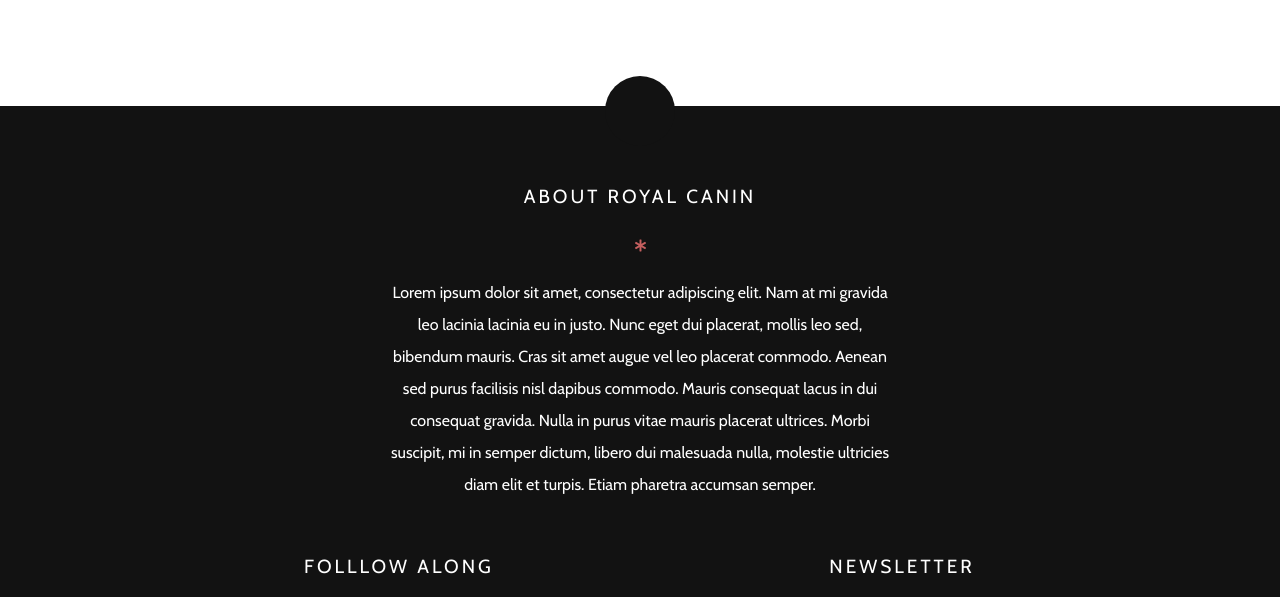
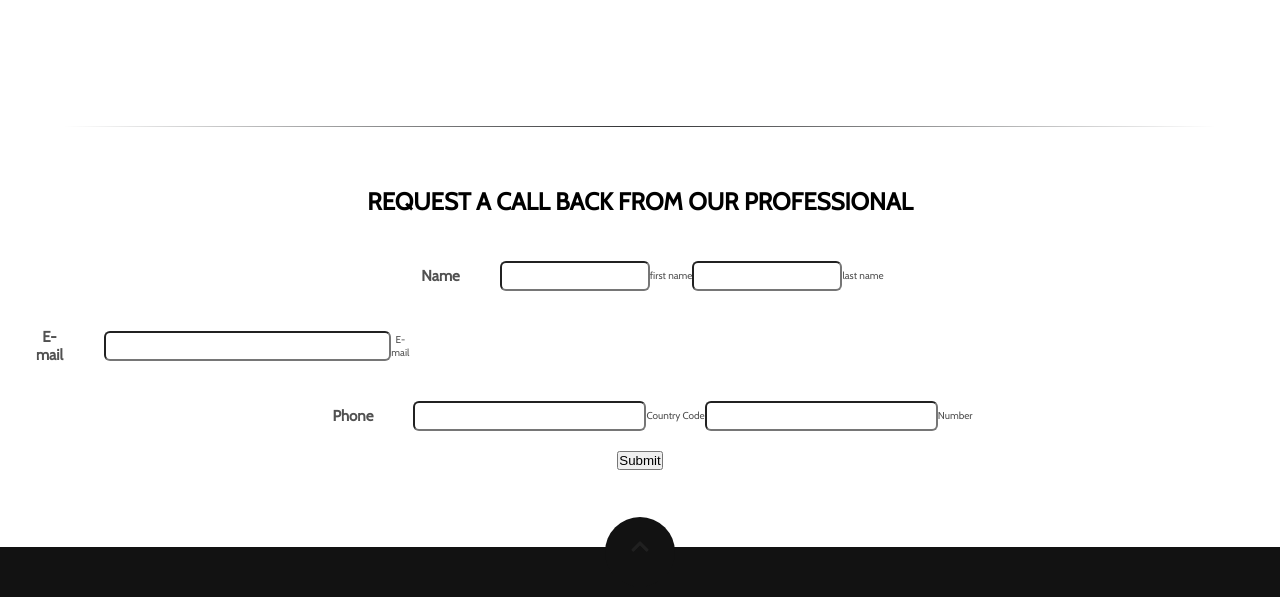
Before and after one commit to AdvikMehta/Royal-Canin, a plain HTML site: page bookings.html in a window 1280 px wide. Shown: the part 1813-2410 px from the top of the page. Drawn offline with nearby package versions, Linux system fonts and the light colour scheme; some packages are replaced by stand-ins of ours; a script that the page names is missing; a web font is replaced by a local one.

Commit message:
Progress on contact form

```diff
--- a/bookings.html
+++ b/bookings.html
@@ -131,6 +131,40 @@
     </section>
     <!-- Day Care ends here -->
 
+    <!-- Divider starts here -->
+    <div class="divider-wrapper"><div class="divider div-transparent"></div></div>
+    <!-- Divider ends here -->
+
+    <!-- Registration form starts here -->
+    <section class="regform-wrapper">
+        <div class="regform-header">
+            <h1>Request a call back from our professional</h1>
+        </div>
+        <form class="regform">
+            <div class="name">
+                <h2 class="form-field">Name</h2>
+                <input class=" input firstname" type="text" name="first_name">
+                <label class="firstlabel">first name</label>
+                <input class="input lastname" type="text" name="last_name">
+                <label class="lastlabel">last name</label>
+            </div>
+            <div class="email">
+                <h2 class="form-field">E-mail</h2>
+                <input class="input email" type="text" name="email">
+                <label class="emaillabel">E-mail</label>
+            </div>
+            <div class="phone">
+                <h2 class="form-field">Phone</h2>
+                <input class="input countrycode" type="text" name="country_code">
+                <label class="countrylabel">Country Code</label>
+                <input class="input number" type="text" name="num">
+                <label class="numlabel">Number</label>
+            </div>
+            <button type="submit">Submit</button>
+        </form>
+    </section>
+    <!-- Registration form ends here -->
+
     <footer>
         <div class="container">
             <div class="back-to-top">
--- a/styles.css
+++ b/styles.css
@@ -416,6 +416,63 @@ header {
     background-size: cover;
 }
 
+/* Registration Form */
+.regform-wrapper {
+    margin: 0;
+    padding: 0;
+    height: 50vh;
+}
+
+.regform-header {
+    padding: 40px 0 15px 0;
+    text-transform: uppercase;
+    color: black;
+    text-align: center;
+    font-size: 16px;
+}
+
+.regform {
+    margin: auto;
+    padding: 10px;
+    text-align: center;
+    display: block;
+    align-items: center;
+    justify-content: center;
+}
+
+.regform .name, .email, .phone {
+    width: 100%;
+    height: 70px;
+    display: flex;
+    align-items: center;
+    justify-content: center;
+}
+
+.regform .form-field {
+    font-weight: 700;
+    margin-left: 25px;
+    padding-right: 40px;
+}
+
+.regform .input {
+    line-height: 40px;
+    border-radius: 6px;
+    padding-left: 22px;
+    font-size: 16px;
+    height: 30px;
+    align-items: center;
+}
+
+.regform .firstname, .lastname{
+    width: 150px;
+}
+
+.regform .email {
+    width: 400px;
+}
+
+
+
 /* Footer */
 footer {
     padding: 7.9rem 0;
```
Also changed, not shown: 2 other files.
